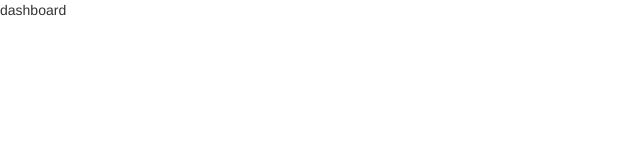
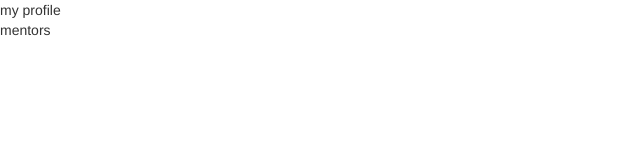
Before and after one commit to kevint2u/mentor-me, a plain HTML site: page dashboard.html in a window 1280 px wide. Shown: the full height of the page, 0-640 px from the left. Drawn offline with nearby package versions, Linux system fonts and the light colour scheme.

Commit message:
initial sidebar for dashboard

```diff
--- a/dashboard.html
+++ b/dashboard.html
@@ -13,7 +13,19 @@
 </head>
 
 <body>
-	dashboard
+	<div class = "sidebar">
+		<div class = "side-link">
+			my profile
+		</div>
+		<div class = "side-link">
+			mentors
+		</div>
+
+
+
+
+	</div>
+
 </body>
 
 
```
